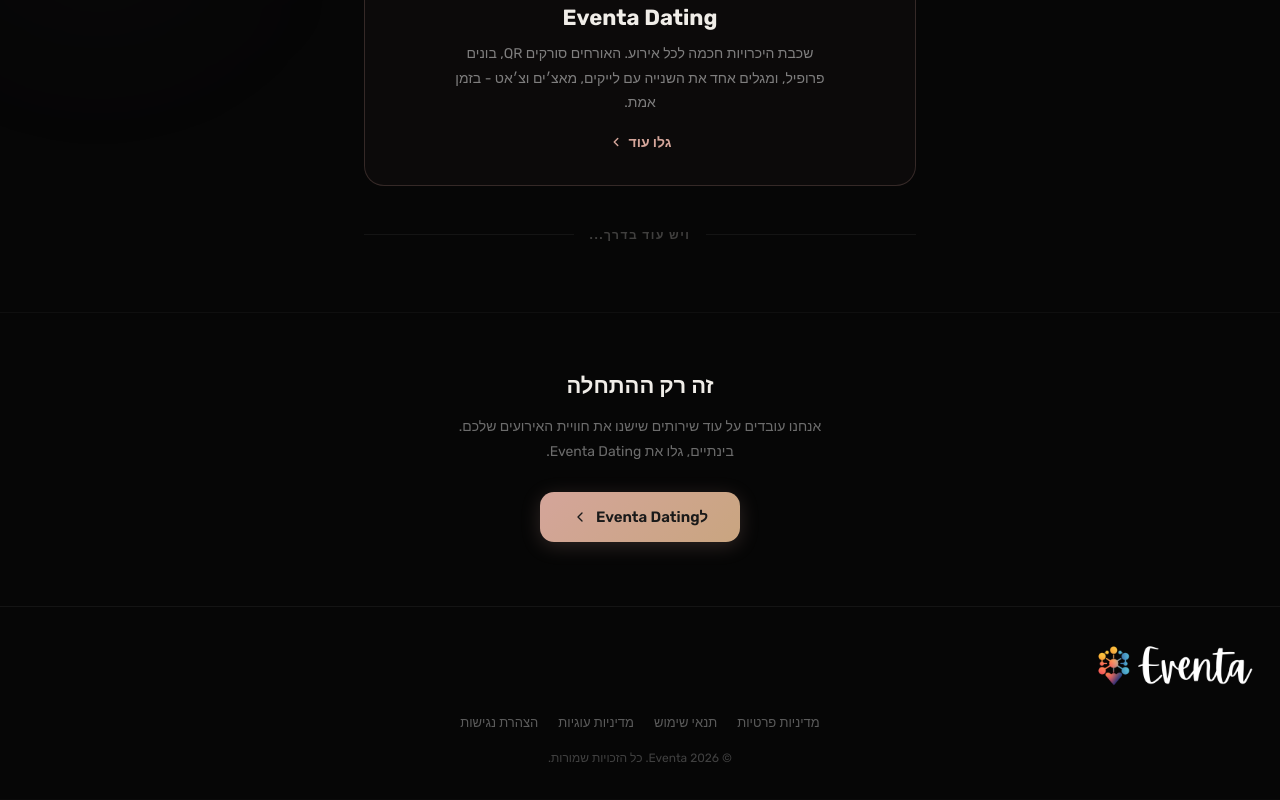
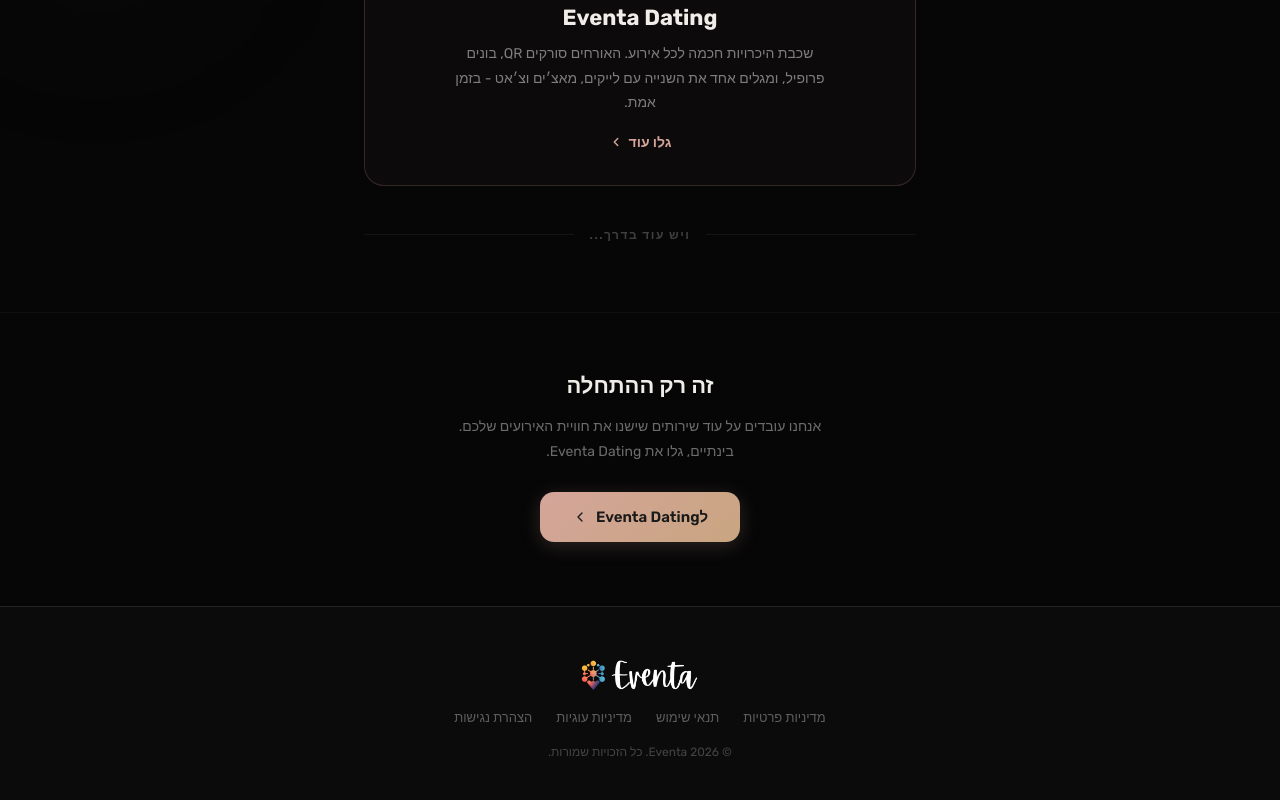
Before and after one commit to tnaydnov/eventa, a Next.js app: page / in a window 1280 px wide. Shown: the part 636-1436 px from the top of the page. Built offline with nearby package versions, Linux system fonts and the light colour scheme; no server answers.

Commit message:
fix: unify footer across all pages
- Same logo (120x40), same layout, same CSS across main, dating, and internal pages
- All links in single row; main page has legal links only, rest have all 7
- Consistent padding, background, border-top, spacing

```diff
--- a/src/app/dating/page.tsx
+++ b/src/app/dating/page.tsx
@@ -296,9 +296,10 @@ export default function LandingPage() {
           <Image
             src="/icons/Eventa_Logo.png"
             alt="Eventa"
-            width={90}
-            height={30}
+            width={120}
+            height={40}
             style={{ objectFit: 'contain' }}
+            quality={100}
           />
         </div>
         <div className="landing-footer__links">
--- a/src/app/page.tsx
+++ b/src/app/page.tsx
@@ -101,8 +101,8 @@ export default function HomePage() {
           <Image
             src="/icons/Eventa_Logo.png"
             alt="Eventa"
-            width={160}
-            height={54}
+            width={120}
+            height={40}
             style={{ objectFit: 'contain' }}
             quality={100}
           />
--- a/src/app/styles/home.css
+++ b/src/app/styles/home.css
@@ -397,17 +397,20 @@
   position: relative;
   z-index: 1;
   text-align: center;
-  padding: 32px 24px;
-  border-top: 1px solid rgba(255, 255, 255, 0.06);
+  padding: 48px 24px;
+  border-top: 1px solid rgba(255, 255, 255, 0.10);
+  background: rgba(255, 255, 255, 0.025);
 }
 
 .hp__footer-brand {
-  margin-bottom: 20px;
+  display: flex;
+  justify-content: center;
+  margin-bottom: 12px;
 }
 
 .hp__footer-links {
   display: flex;
-  gap: 20px;
+  gap: 24px;
   justify-content: center;
   flex-wrap: wrap;
   margin-bottom: 16px;
--- a/src/app/styles/site-page.css
+++ b/src/app/styles/site-page.css
@@ -97,7 +97,7 @@
 .site-page__footer-brand {
   display: flex;
   justify-content: center;
-  margin-bottom: 20px;
+  margin-bottom: 12px;
 }
 
 .site-page__footer-links {
--- a/src/components/SitePageLayout.tsx
+++ b/src/components/SitePageLayout.tsx
@@ -65,8 +65,8 @@ export default function SitePageLayout({
           <Image
             src="/icons/Eventa_Logo.png"
             alt="Eventa"
-            width={160}
-            height={54}
+            width={120}
+            height={40}
             style={{ objectFit: 'contain' }}
             quality={100}
           />
@@ -75,8 +75,6 @@ export default function SitePageLayout({
           <Link href="/how-it-works">איך זה עובד</Link>
           <Link href="/faq">שאלות נפוצות</Link>
           <Link href="/pricing">מחירון</Link>
-        </div>
-        <div className="site-page__footer-links">
           <Link href="/privacy">מדיניות פרטיות</Link>
           <Link href="/terms">תנאי שימוש</Link>
           <Link href="/cookies">מדיניות עוגיות</Link>
```
